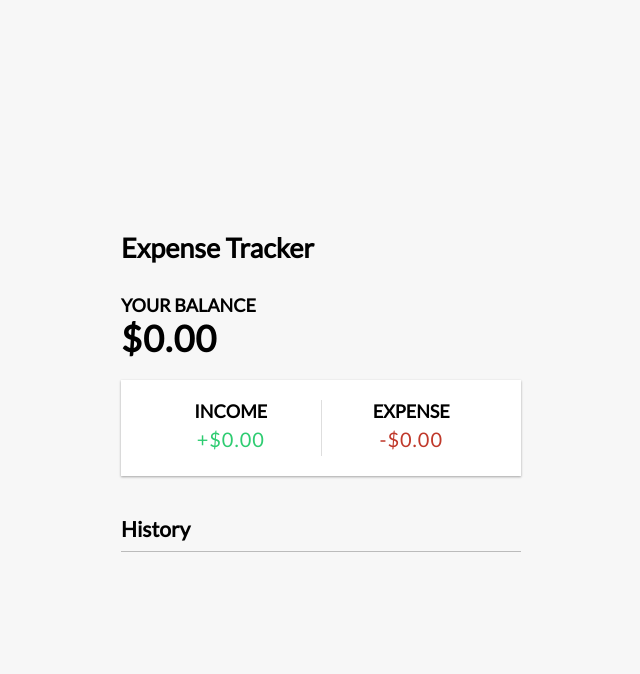
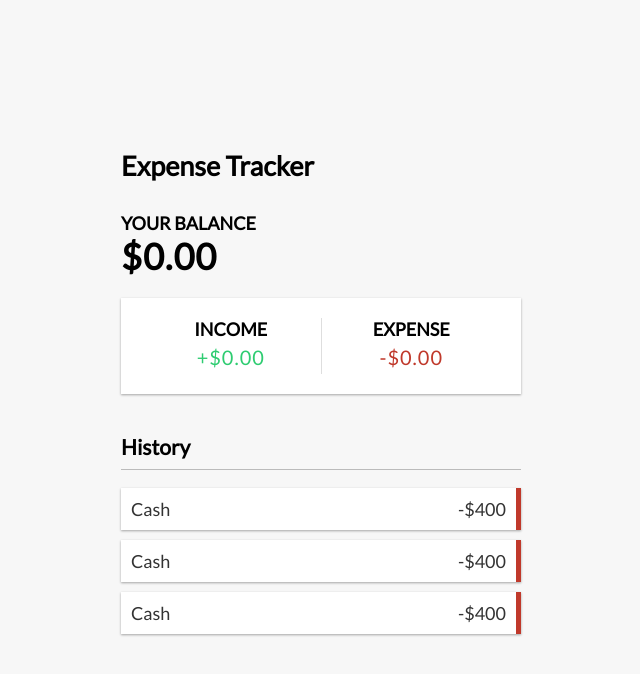
Before and after one commit to bizhan01/Vue-Expense-Tracker, a Vue app: page / in a window 1280 px wide. Shown: the top 674 px of the page, without its empty margins (319-959 px from the left). Built offline with nearby package versions, Linux system fonts and the light colour scheme.

Commit message:
Transaction List Coponents Setup

```diff
--- a/src/components/TransactionList.vue
+++ b/src/components/TransactionList.vue
@@ -4,8 +4,14 @@
 <template>
     <h3>History</h3>
       <ul id="list" class="list">
-        <!-- <li class="minus">
+        <li class="minus">
           Cash <span>-$400</span><button class="delete-btn">x</button>
-        </li> -->
+        </li>
+        <li class="minus">
+          Cash <span>-$400</span><button class="delete-btn">x</button>
+        </li>
+        <li class="minus">
+          Cash <span>-$400</span><button class="delete-btn">x</button>
+        </li>
       </ul>
 </template>
```
